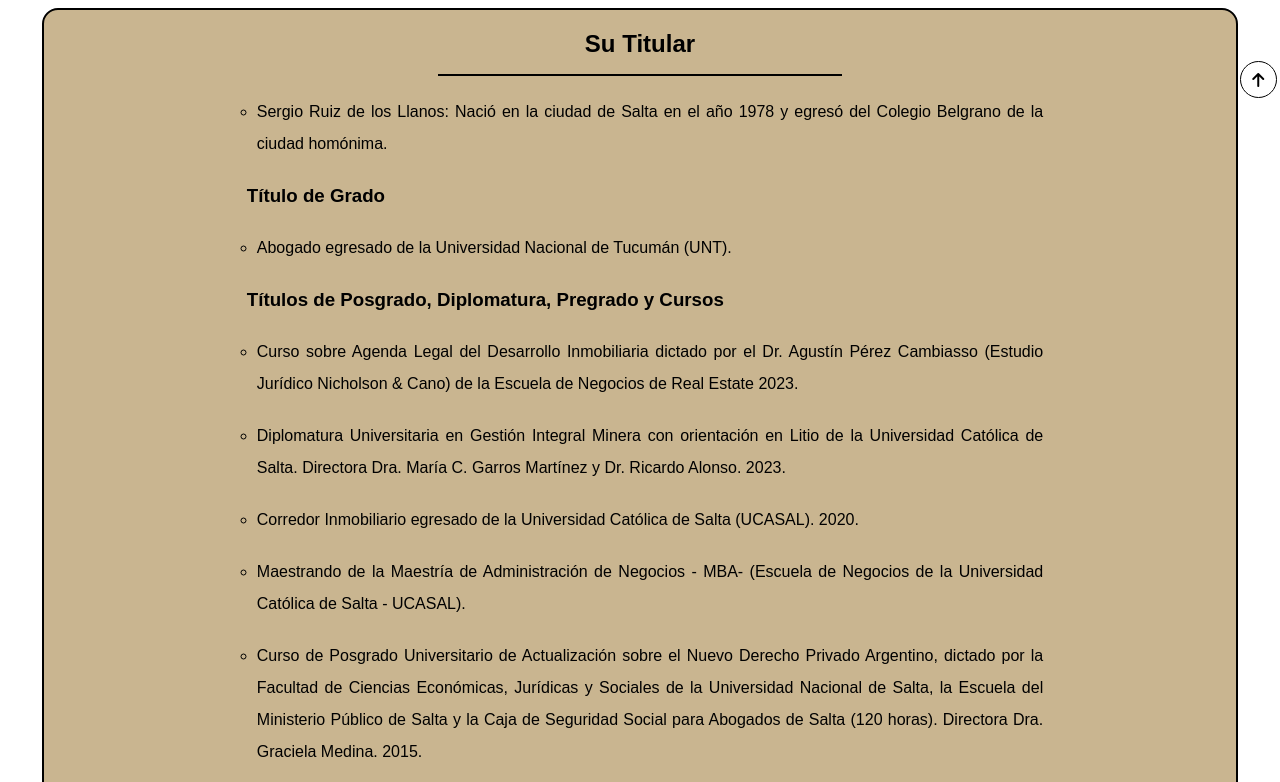
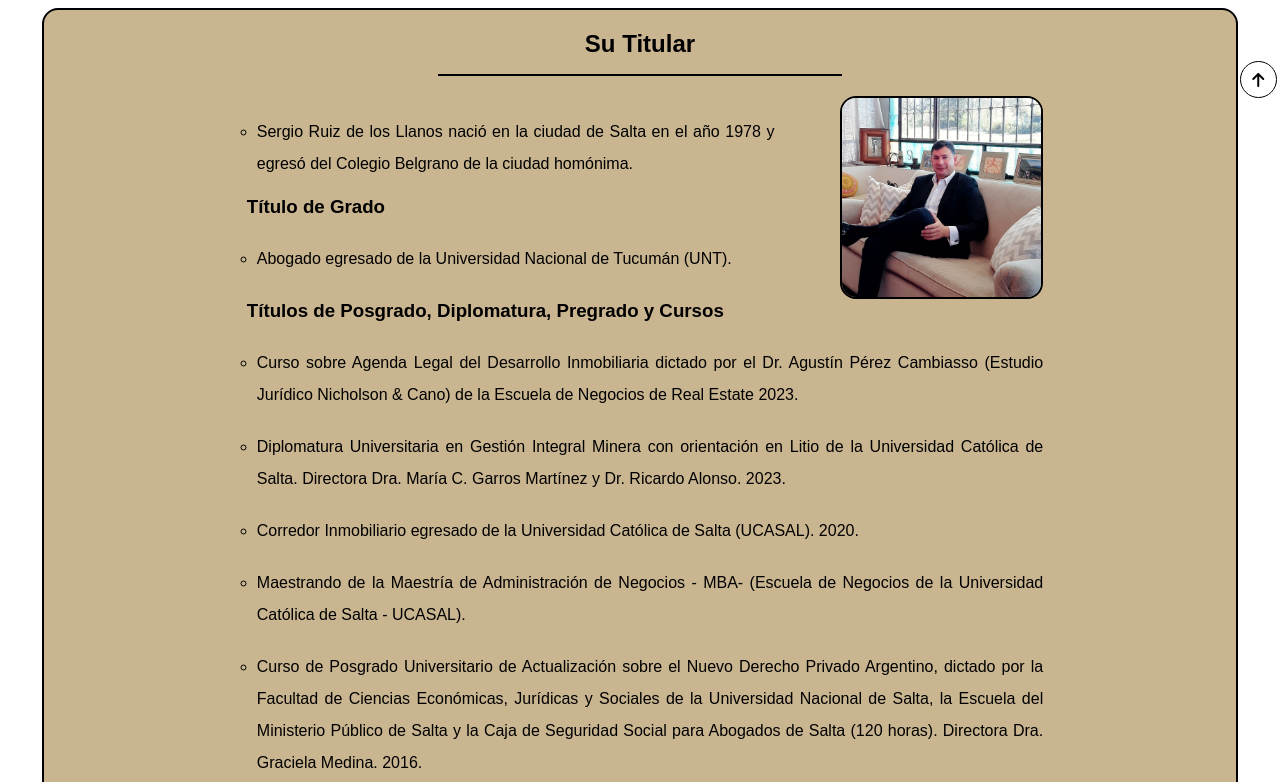
Before and after one commit to paginapruebas/paginaprueba.github.io, a plain HTML site: page index.html in a window 1280 px wide. Shown: the part 686-1468 px from the top of the page. Drawn offline with nearby package versions, Linux system fonts and the light colour scheme.

Commit message:
commit errores y perfil SIFON

```diff
--- a/css/style.css
+++ b/css/style.css
@@ -548,6 +548,28 @@ body.dark-mode .box-iac-section hr {
   list-style-type: circle;
 }
 
+.titular-container {
+  display: flex;
+  flex-direction: row-reverse;
+  width: 100%;
+  justify-content: space-between;
+  margin-bottom: -8rem;
+}
+
+.titular-container img {
+  width: 25%;
+  height: auto;
+  margin-left: auto;
+  border: 2px black solid;
+  border-radius: 1rem;
+}
+
+.titular-container ul {
+  width: 65%;
+  height: auto;
+  margin-right: auto;
+}
+
 /** FOOTER */
 #footer {
   background-color: var(--beige);
--- a/index.html
+++ b/index.html
@@ -162,13 +162,16 @@
                     <hr />
                     <ul>
                         <li id="principio">
+                            <div class="titular-container">
+                                <img src="img/sifon_facha.jpg" alt="foto de SRLL">
                                 <ul class="inter-ul">
                                     <li>
-                                    Sergio Ruiz de los Llanos: Nació en la ciudad de Salta en el
+                                        Sergio Ruiz de los Llanos nació en la ciudad de Salta en el
                                         año 1978 y egresó del Colegio Belgrano de la ciudad
                                         homónima.
                                     </li>
                                 </ul>
+                            </div>
                         </li>
                         <li id="titulo-de-grado">
                             <h3>Título de Grado</h3>
@@ -209,7 +212,7 @@
                                     Ciencias Económicas, Jurídicas y Sociales de la Universidad
                                     Nacional de Salta, la Escuela del Ministerio Público de
                                     Salta y la Caja de Seguridad Social para Abogados de Salta
-                                    (120 horas). Directora Dra. Graciela Medina. 2015.
+                                    (120 horas). Directora Dra. Graciela Medina. 2016.
                                 </li>
                                 <li>
                                     Curso Taller - Teórico Practico de Derecho Procesal Laboral
@@ -385,9 +388,9 @@
 
     <footer id="footer" class="footer-container">
         <section class="left-footer">
-            <div class="domicilio">Domicilio: <span>Alsina Nº 875, Dpto. PB. Código Postal 4.400 - Salta</span></div>
+            <div class="domicilio"><span>Alsina Nº 875, Dpto. PB. C.P. 4.400 - Salta</span></div>
             <br>
-            <div class="correo">Correo electrónico: <span>seruizdelosllanos@gmail.com</span></div>
+            <div class="correo"><span>seruizdelosllanos@gmail.com</span></div>
         </section>
         <section class="center-footer">
             <a href="#" class="logo-footer">
```
Also changed, not shown: img/perfil.png (deleted), img/sifon_facha.jpg (added). Lines whose indentation alone changed are shown as unchanged.
